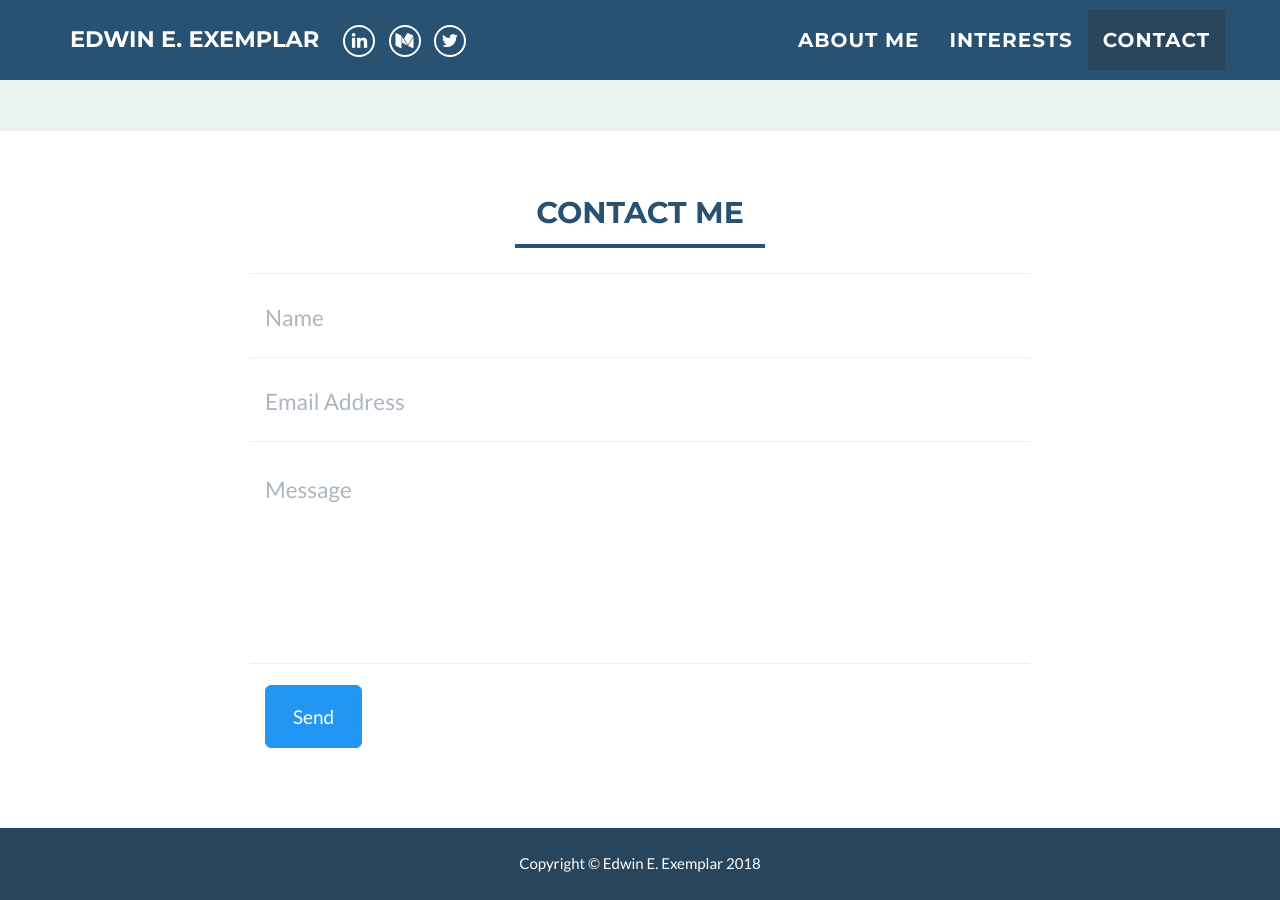
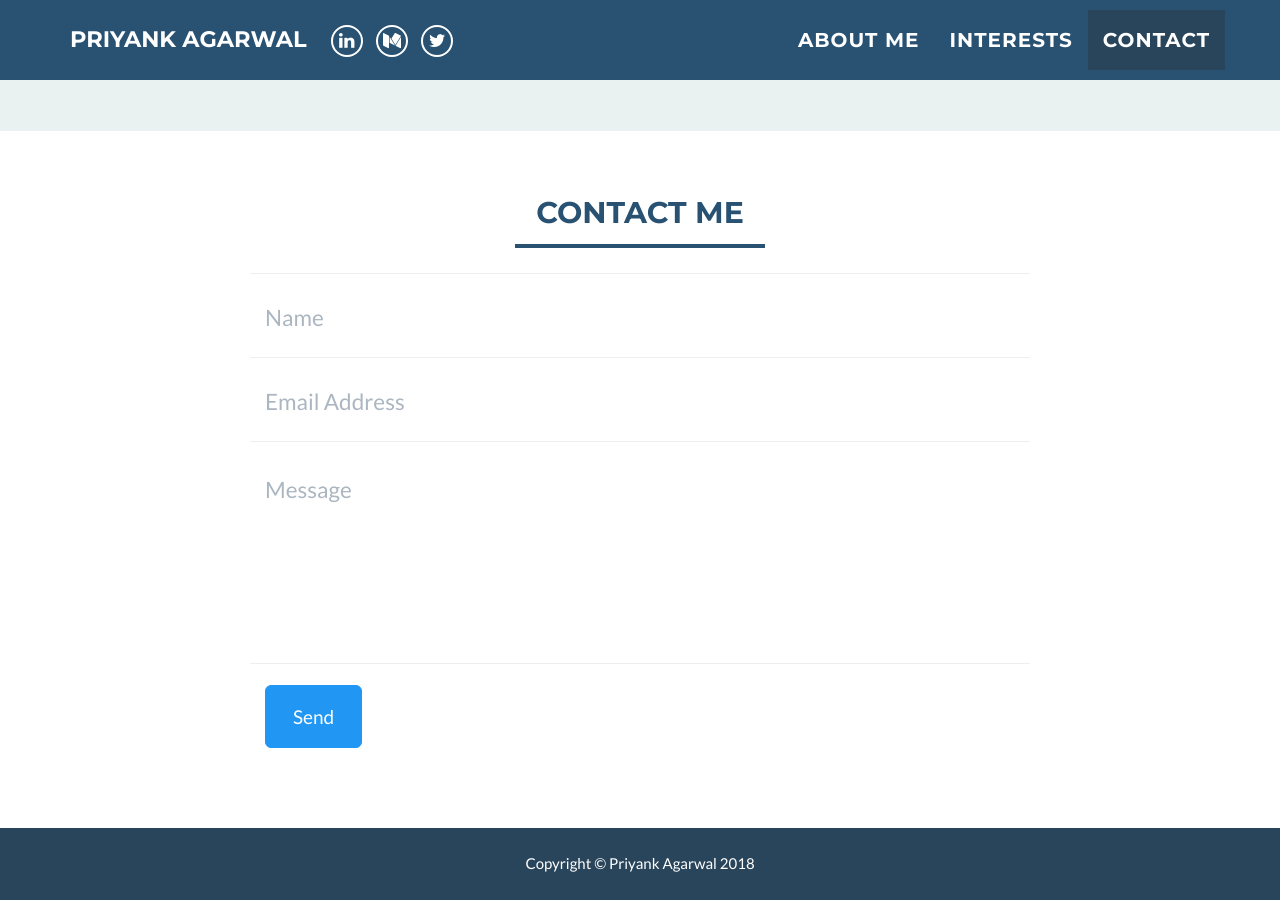
Before and after one commit to dremotion/dremotion.github.io, a Jekyll site: the page built from index.html, in a window 1280 px wide and 900 px high, scrolled down 1659 px. Built offline with Jekyll 4.4.1, drawn with Linux system fonts in a browser that asks for light colours; some of the changed lines change nothing that is shown; some of the changed text lies outside the part shown.

Commit message:
adding info

```diff
--- a/_config.yml
+++ b/_config.yml
@@ -1,8 +1,8 @@
 # Site settings
-name: Edwin E. Exemplar
-email: edwin+contactme@someemail.com
+name: Priyank Agarwal
+email: epriyank01agarwal@gmail.com
 #canonical_url: https://edwinexemplar.com
-keywords: "Software Engineer, Python, Ruby, Machine Learning, Deep Learning, Startups, Agile, Pair Programming"
+keywords: "Firmware Engineer, Embedded, RTOS, C, MSP430, ARM"
 skills: "Senior Software Engineer in Seattle, WA (Fictitious)"
 baseurl:
 
@@ -10,7 +10,7 @@ baseurl:
 # You should replace these with your social networks, of course. :)
 social:
   - title: linkedin
-    url: https://www.linkedin.com/in/cgroom/
+    url: https://www.linkedin.com/in/priyank01/
   - title: medium
     url: https://medium.com/@cgroom
   - title: twitter
```
